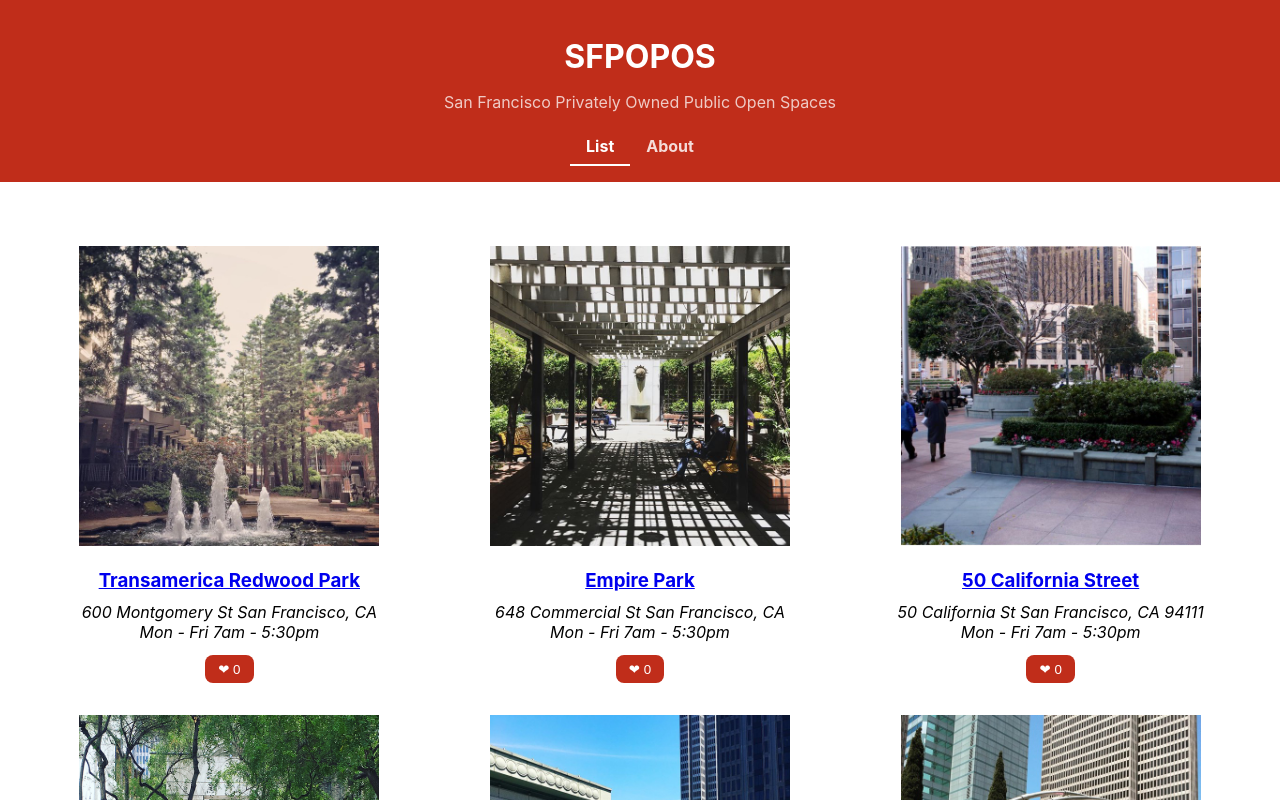
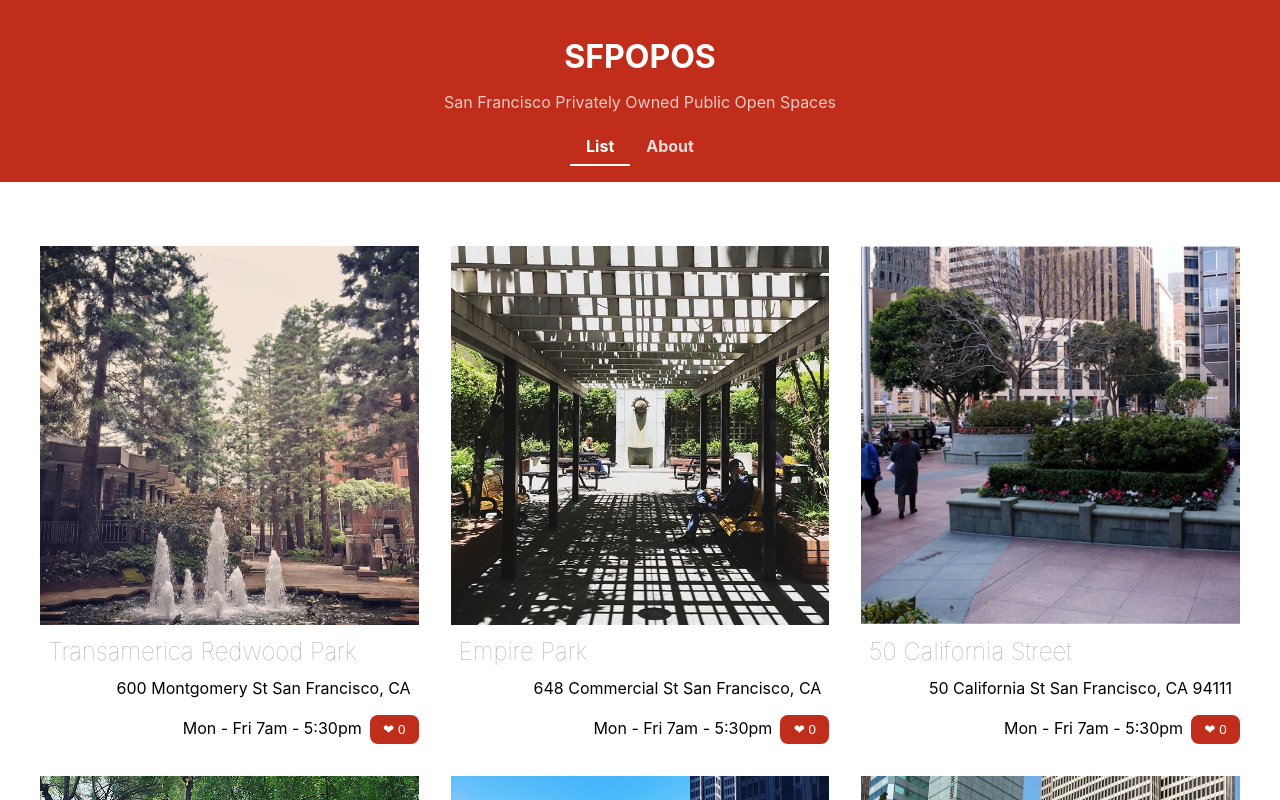
Before and after one commit to yinnyC/sfpopos, a React (Create React App) app: page /#/ in a window 1280 px wide. Shown: the top 800 px of the page. Built offline with nearby package versions, Linux system fonts and the light colour scheme.

Commit message:
STYLING SPACES

```diff
--- a/src/components/POPOSSpace/POPOSSpace.css
+++ b/src/components/POPOSSpace/POPOSSpace.css
@@ -1,18 +1,24 @@
 /* src/POPOSSpace.css */
 
-.POPOSSpace {
-	width: 100%;
-}
-.POPOSSpace > img {
+.POPOSSpace img {
 	width: 100%;
 	height: auto;
 }
-.POPOSSpace h3 {
-	margin-bottom: 0.5em;
+
+.POPOSSpace .POPOSSpace-title {
+	display: block;
+	position: relative;
+	text-decoration: none;
+	left: 0;
+	top: 0;
 }
-
-.POPOSSpace div {
-	font-style: italic;
+.POPOSSpace h2 {
+	margin: 0;
+	font-weight: lighter;
+	color: darkgray;
+	background-color: rgba(255, 255, 255, 0.9);
+	padding: 0.5rem;
+	text-align: left;
 }
 
 .POPOSSpace button {
@@ -23,3 +29,14 @@
 	background-color: rgb(192, 45, 26);
 	color: #fff;
 }
+.POPOSSpace .POPOSSpace-info {
+	position: relative;
+	right: 0;
+	bottom: 0;
+	text-align: right;
+}
+.POPOSSpace .POPOSSpace-info div {
+	display: inline-block;
+	padding: 0.25em 0.5em;
+	background-color: rgba(255, 255, 255, 0.9);
+}
--- a/src/components/POPOSSpace/POPOSSpace.js
+++ b/src/components/POPOSSpace/POPOSSpace.js
@@ -10,14 +10,16 @@
       <Link to={`/details/${id}`}>
         <img src={`${process.env.PUBLIC_URL}images/${image}`} width="300" height="300" alt='{name}' />
       </Link>
-      <h3>
-        <Link to={`/details/${id}`}>
-          {name}
+
+        <Link className="POPOSSpace-title" to={`/details/${id}`}>
+        <h2>{name}</h2>
         </Link>
-      </h3>
-      <div>{address}</div>
-      <div className="hours">{hours}</div>
-      <Counter/>
+        <div className="POPOSSpace-info">
+          <div>{address}</div>
+          <div>{hours}</div>
+          <Counter/>
+        </div>
+
     </div>
   )
 }
```
